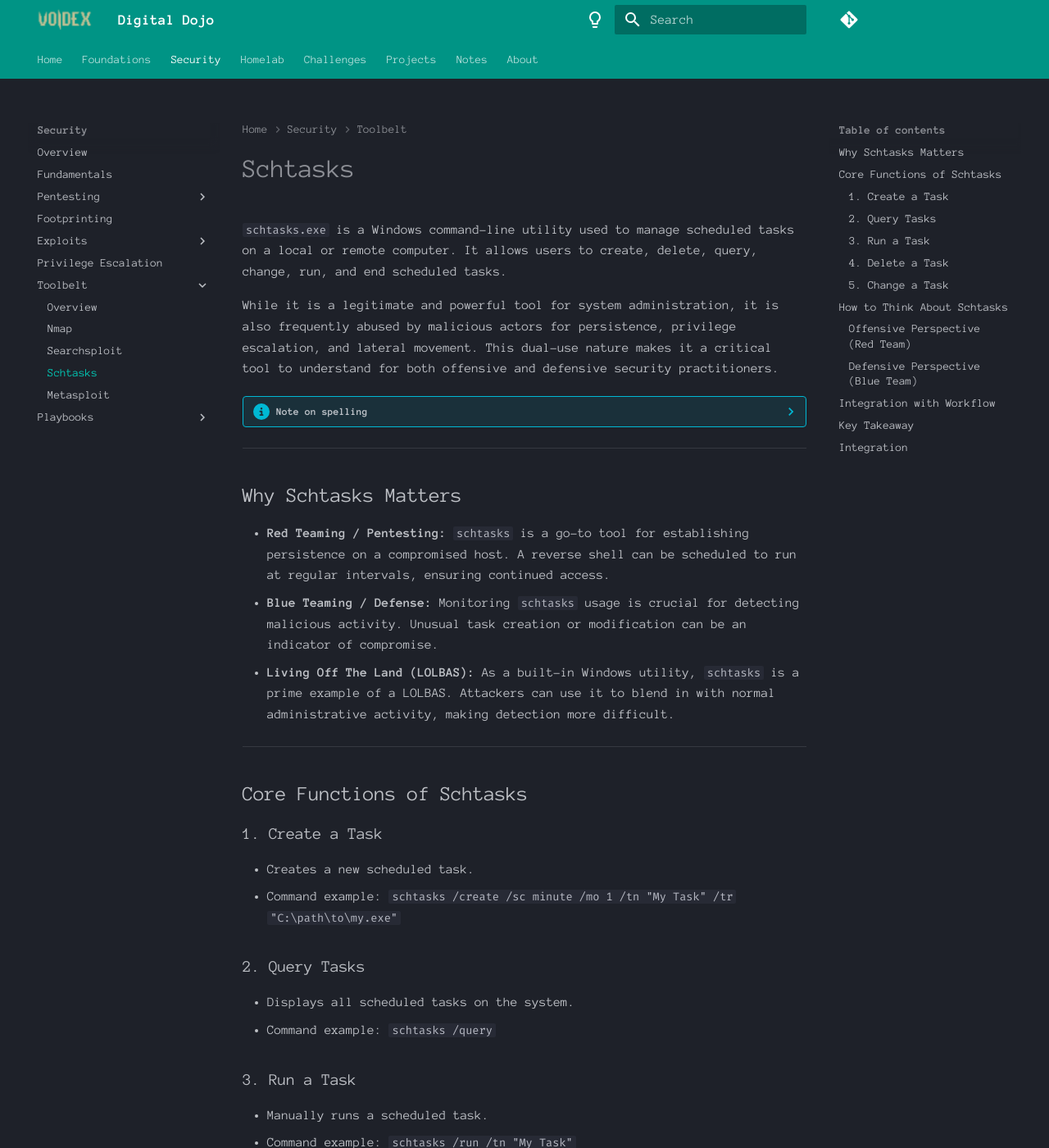
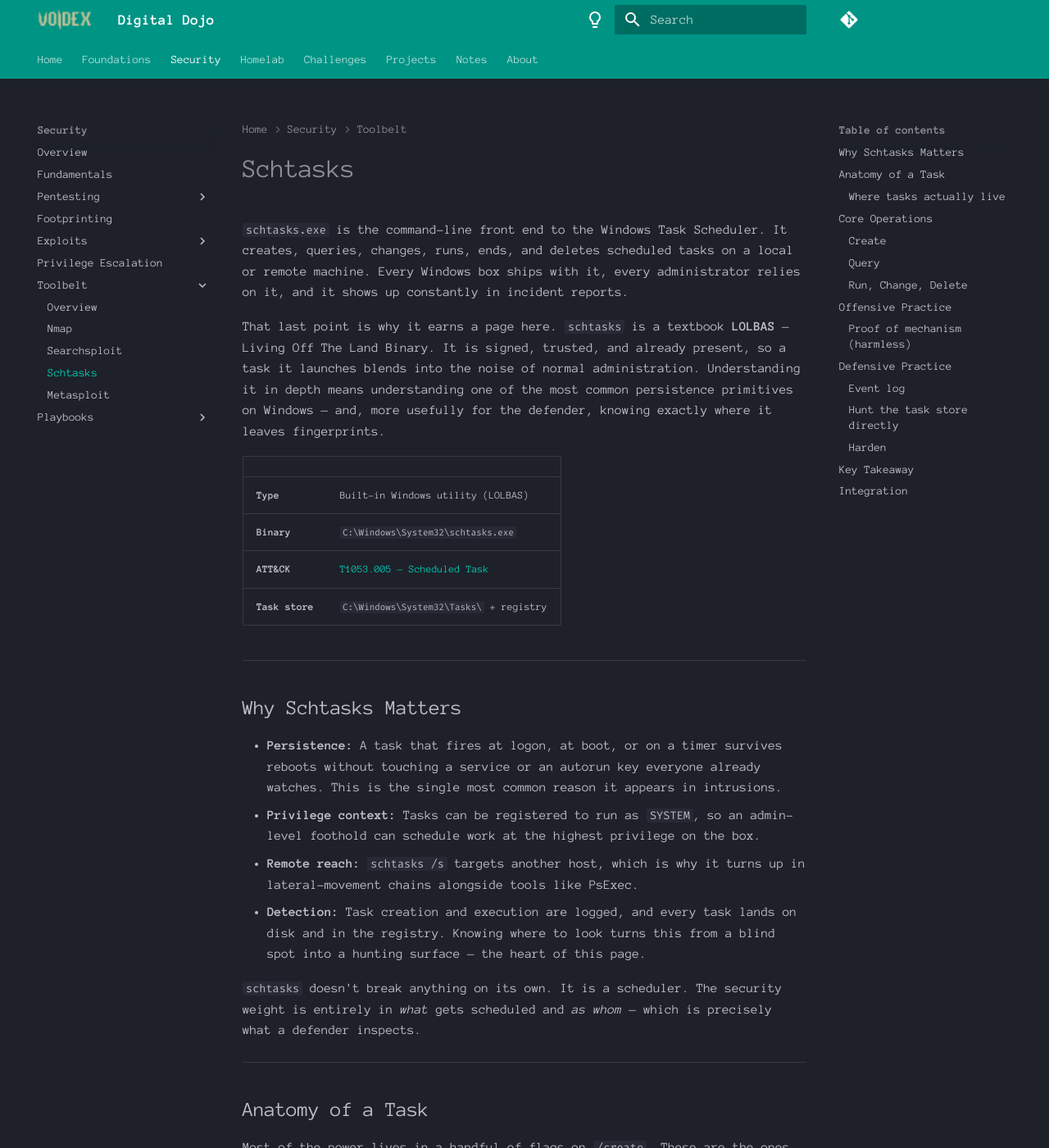
Before and after one commit to Fudomaru/wiki, an MkDocs documentation site: the page built from docs/security/toolbelt/schtasks.md, in a window 1280 px wide and 1400 px high. Shown: the whole window at 82% size. Built offline with MkDocs 1.6.1 and Material for MkDocs 9.7.7, drawn with Linux system fonts in a browser that asks for light colours; comment, search, counter and statistics services are not loaded; some of the changed text lies outside the part shown.

Commit message:
Update schtasks writeup and minor clean up.

````diff
--- a/docs/security/toolbelt/schtasks.md
+++ b/docs/security/toolbelt/schtasks.md
@@ -1,81 +1,171 @@
 ---
 title: Schtasks
-description: A deep dive into the Windows Task Scheduler.
+description: A deep dive into the Windows Task Scheduler from the command line — anatomy, core operations, why it is abused, and the events that give it away.
 ---
 
 # Schtasks
 
-`schtasks.exe` is a Windows command-line utility used to manage scheduled tasks on a local or remote computer. It allows users to create, delete, query, change, run, and end scheduled tasks.
+`schtasks.exe` is the command-line front end to the Windows Task Scheduler. It creates, queries, changes, runs, ends, and deletes scheduled tasks on a local or remote machine. Every Windows box ships with it, every administrator relies on it, and it shows up constantly in incident reports.
 
-While it is a legitimate and powerful tool for system administration, it is also frequently abused by malicious actors for persistence, privilege escalation, and lateral movement. This dual-use nature makes it a critical tool to understand for both offensive and defensive security practitioners.
+That last point is why it earns a page here. `schtasks` is a textbook **LOLBAS** — Living Off The Land Binary. It is signed, trusted, and already present, so a task it launches blends into the noise of normal administration. Understanding it in depth means understanding one of the most common persistence primitives on Windows — and, more usefully for the defender, knowing exactly where it leaves fingerprints.
 
-??? info "Note on spelling"
-    The term "schtaks" was used in the warboard, which is a common misspelling of `schtasks`. This page uses the correct spelling.
+| | |
+|---|---|
+| **Type** | Built-in Windows utility (LOLBAS) |
+| **Binary** | `C:\Windows\System32\schtasks.exe` |
+| **ATT&CK** | [T1053.005 — Scheduled Task](https://attack.mitre.org/techniques/T1053/005/) |
+| **Task store** | `C:\Windows\System32\Tasks\` + registry |
 
 ---
 
 ## Why Schtasks Matters
 
-- **Red Teaming / Pentesting:** `schtasks` is a go-to tool for establishing persistence on a compromised host. A reverse shell can be scheduled to run at regular intervals, ensuring continued access.
-- **Blue Teaming / Defense:** Monitoring `schtasks` usage is crucial for detecting malicious activity. Unusual task creation or modification can be an indicator of compromise.
-- **Living Off The Land (LOLBAS):** As a built-in Windows utility, `schtasks` is a prime example of a LOLBAS. Attackers can use it to blend in with normal administrative activity, making detection more difficult.
+- **Persistence:** A task that fires at logon, at boot, or on a timer survives reboots without touching a service or an autorun key everyone already watches. This is the single most common reason it appears in intrusions.
+- **Privilege context:** Tasks can be registered to run as `SYSTEM`, so an admin-level foothold can schedule work at the highest privilege on the box.
+- **Remote reach:** `schtasks /s` targets another host, which is why it turns up in lateral-movement chains alongside tools like PsExec.
+- **Detection:** Task creation and execution are logged, and every task lands on disk and in the registry. Knowing where to look turns this from a blind spot into a hunting surface — the heart of this page.
+
+`schtasks` doesn't break anything on its own. It is a scheduler. The security weight is entirely in *what* gets scheduled and *as whom* — which is precisely what a defender inspects.
 
 ---
 
-## Core Functions of Schtasks
+## Anatomy of a Task
 
-### 1. Create a Task
-- Creates a new scheduled task.
-- Command example: `schtasks /create /sc minute /mo 1 /tn "My Task" /tr "C:\path\to\my.exe"`
+Most of the power lives in a handful of flags on `/create`. These are the ones worth knowing on sight — as much for reading a suspicious task as for writing a legitimate one:
 
-### 2. Query Tasks
-- Displays all scheduled tasks on the system.
-- Command example: `schtasks /query`
+| Flag | Meaning |
+|------|---------|
+| `/tn` | **T**ask **n**ame (can include a folder path, e.g. `\Backups\Nightly`) |
+| `/tr` | **T**ask **r**un — the program or command line to execute |
+| `/sc` | **Sc**hedule type: `MINUTE`, `HOURLY`, `DAILY`, `ONLOGON`, `ONSTART`, `ONIDLE` |
+| `/mo` | **Mo**difier — the interval (e.g. `/sc MINUTE /mo 5` = every 5 minutes) |
+| `/st` | **S**tart **t**ime (`HH:MM`) |
+| `/ru` | **R**un as **u**ser — a named account, a service account, or `SYSTEM` |
+| `/rp` | **R**un **p**assword for that user |
+| `/rl` | **R**un **l**evel — `LIMITED` or `HIGHEST` |
+| `/s` | Target **s**ystem — a remote host |
+| `/u` `/p` | Credentials to authenticate to the remote `/s` host |
+| `/f` | **F**orce — overwrite an existing task without prompting |
 
-### 3. Run a Task
-- Manually runs a scheduled task.
-- Command example: `schtasks /run /tn "My Task"`
+### Where tasks actually live
 
-### 4. Delete a Task
-- Deletes a scheduled task.
-- Command example: `schtasks /delete /tn "My Task"`
+A registered task is not just an abstract entry — it exists in two concrete places, and both matter for triage and cleanup:
 
-### 5. Change a Task
-- Modifies the properties of a task, such as the program it runs or the schedule.
-- Command example: `schtasks /change /tn "My Task" /tr "C:\new\path\to\my.exe"`
+- **On disk:** an XML file at `C:\Windows\System32\Tasks\<TaskName>` (subfolders map to the task's folder path).
+- **In the registry:** under
+  `HKLM\SOFTWARE\Microsoft\Windows NT\CurrentVersion\Schedule\TaskCache\Tree\`
+  with the task definition mirrored under `\Tasks\{GUID}`.
+
+A task present in one location but not the other is a broken — and suspicious — state. See the [Windows Registry deep dive](../../foundations/windows/winregistry.md) for how these keys are laid out.
 
 ---
 
-## How to Think About Schtasks
+## Core Operations
 
-### Offensive Perspective (Red Team)
+### Create
 
-- **Persistence:** Create a scheduled task to run a payload at system startup or on a recurring basis.
-- **Privilege Escalation:** If you have administrative privileges, you can create tasks that run with `SYSTEM` privileges.
-- **Lateral Movement:** Use `schtasks` to create tasks on remote systems, allowing you to execute code and spread through a network.
+```cmd
+schtasks /create /sc DAILY /st 02:00 /tn "Backups\Nightly" /tr "C:\scripts\backup.cmd"
+```
 
-### Defensive Perspective (Blue Team)
+### Query
 
-- **Monitor Task Creation:** Look for suspicious task creation events in the Windows Event Logs (Event ID 4698).
-- **Analyze Task Properties:** Regularly review scheduled tasks for suspicious names, executables, or run times.
-- **Harden Configurations:** Use Group Policy to restrict who can create scheduled tasks.
+Listing every task is noisy; the flags that make it useful:
+
+```cmd
+schtasks /query /fo LIST /v                 :: verbose, one block per task
+schtasks /query /tn "Backups\Nightly" /xml  :: dump the task's full XML definition
+```
+
+`/v` reveals the fields that matter in triage: **Run As User**, **Task To Run**, **Schedule**, and **Last/Next Run Time** — exactly what you check when a task looks out of place.
+
+### Run, Change, Delete
+
+```cmd
+schtasks /run    /tn "Backups\Nightly"                          :: fire it now
+schtasks /change /tn "Backups\Nightly" /tr "C:\scripts\new.cmd" :: repoint the target
+schtasks /delete /tn "Backups\Nightly" /f                       :: remove it (/f = no prompt)
+```
+
+`/change` is worth flagging: it repoints the `/tr` of an *existing* task. From a defender's view this means a long-lived, trusted task quietly starting to run something new is just as worth investigating as a brand-new one — the creation event is not the only signal.
 
 ---
 
-## Integration with Workflow
+## Offensive Practice
 
-- **SIEM:** Forward `schtasks` related events to your SIEM for correlation and alerting.
-- **Automation:** Use scripts to automate the review of scheduled tasks across your environment.
+!!! warning "Lab context"
+    The points below describe *why* attackers reach for `schtasks`, at a conceptual level, so you can recognise the pattern in a lab or an investigation. They are not a deployment recipe. Practise only on machines you own or are explicitly authorised to test.
+
+Three properties make the scheduler attractive to an attacker, and each maps to something a defender can watch for:
+
+- **Run at a trigger.** `ONLOGON` and `ONSTART` schedules re-launch something automatically after a reboot — the mechanical basis of persistence. The tell is a task whose action is a script, a LOLBin, or a binary in a user-writable path rather than a signed program under `Program Files`.
+- **Run as SYSTEM.** With admin rights a task can be registered under the SYSTEM account. The tell is any non-Microsoft task whose *Run As User* is `SYSTEM`.
+- **Repoint an existing task.** As noted above, `/change` alters what a trusted task runs, which is stealthier than a new task. The tell is a modification to a task's action long after it was created.
+
+### Proof of mechanism (harmless)
+
+To *see* persistence fire without any payload, register a task that simply appends a timestamp to a marker file at each logon, then inspect it and clean up:
+
+```cmd
+schtasks /create /sc ONLOGON /tn "LabDemo\Marker" ^
+  /tr "cmd /c echo %DATE% %TIME% >> C:\Temp\lab-marker.txt"
+
+schtasks /query  /tn "LabDemo\Marker" /fo LIST /v
+:: log off and back on, then check C:\Temp\lab-marker.txt
+
+schtasks /delete /tn "LabDemo\Marker" /f
+```
+
+That is enough to internalise the create → trigger → verify loop. The marker file stands in for whatever an attacker would schedule; the value here is understanding the mechanism and, more importantly, what it leaves behind — which the next section reads back.
+
+---
+
+## Defensive Practice
+
+This is where the tool pays off. Every operation above is observable.
+
+### Event log
+
+The Security log records the lifecycle of a task (audit policy permitting):
+
+| Event ID | Meaning |
+|----------|---------|
+| **4698** | A scheduled task was **created** |
+| **4699** | A scheduled task was **deleted** |
+| **4700 / 4701** | A task was **enabled / disabled** |
+| **4702** | A scheduled task was **updated** (the `/change` signal) |
+
+Richer detail sits in the dedicated operational channel:
+`Microsoft-Windows-TaskScheduler/Operational` — task registration, every run, and completion, with the action and account attached.
+
+### Hunt the task store directly
+
+Events can be cleared; the task itself has to exist to run. Enumerate and read the definitions:
+
+```cmd
+schtasks /query /fo LIST /v > C:\Temp\tasks.txt
+```
+
+Then sort for the tells from the offensive section: a `Run As User` of `SYSTEM` on a non-Microsoft task, an action pointing at a script or a user-writable directory, a `\Tasks\` XML file with no matching registry entry, or a recent write time on an old task. Cross-reference disk (`C:\Windows\System32\Tasks\`) against the registry `TaskCache` tree — a mismatch is a strong lead.
+
+### Harden
+
+- Restrict who may register tasks via Group Policy (`Log on as a batch job` / task-scheduler rights).
+- Turn on **auditing of object access / other policy change** so 4698-family events are actually written.
+- Forward the Security and `TaskScheduler/Operational` logs to your SIEM and alert on 4698 for `SYSTEM`-context tasks. See the [Event Viewer deep dive](../../foundations/windows/eventviewer.md) for working with these channels.
 
 ---
 
 ## Key Takeaway
 
-`schtasks` is a powerful and versatile tool that can be used for both good and evil. Understanding its capabilities and how it can be abused is essential for any security professional. Whether you are on the offensive or defensive side, `schtasks` is a tool that you need to have in your arsenal.
+`schtasks` is dual-use by nature: the same command that schedules a nightly backup can plant persistence that outlives a reboot. There is no patch for that — the scheduler is *supposed* to run programs on triggers. The leverage for a defender is that the tool is loud when you know where it speaks: two files (disk + registry), a handful of Event IDs, and a dedicated operational log. Learn to read a task's *Run As User*, *action*, and *trigger* at a glance, and a suspicious one stops hiding.
 
 ---
 
 ## Integration
 
 - [Windows CLI Magic](../../foundations/windows/cli-magic.md)
+- [Windows Registry](../../foundations/windows/winregistry.md)
+- [Windows Event Log](../../foundations/windows/eventviewer.md)
 - [Privilege Escalation](../privilege-escalation.md)
+- [Metasploit](metasploit.md)
--- a/mkdocs.yml
+++ b/mkdocs.yml
@@ -145,6 +145,7 @@
       - Blue: challenges/htb/blue.md
       - Jerry: challenges/htb/jerry.md
       - Netmon: challenges/htb/netmon.md
+      - Devel: challenges/htb/devel.md
     - THM:
       - Overview: challenges/thm/overview.md
       - Billing: challenges/thm/billing.md
````
Also changed, not shown: docs/notes/warboard.md (+2 -1 lines).
